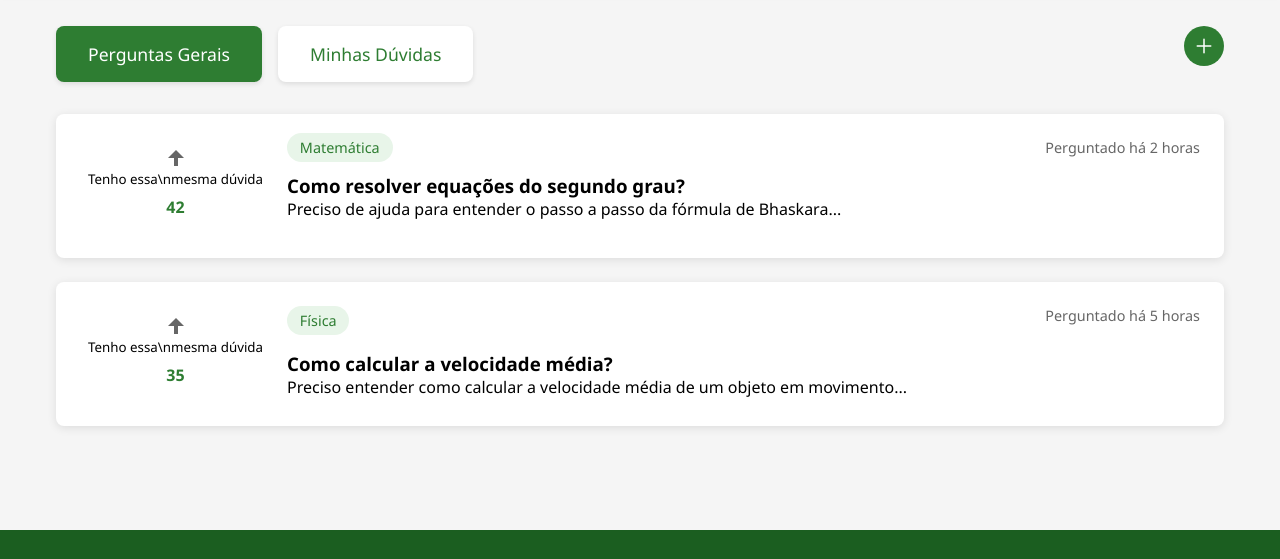
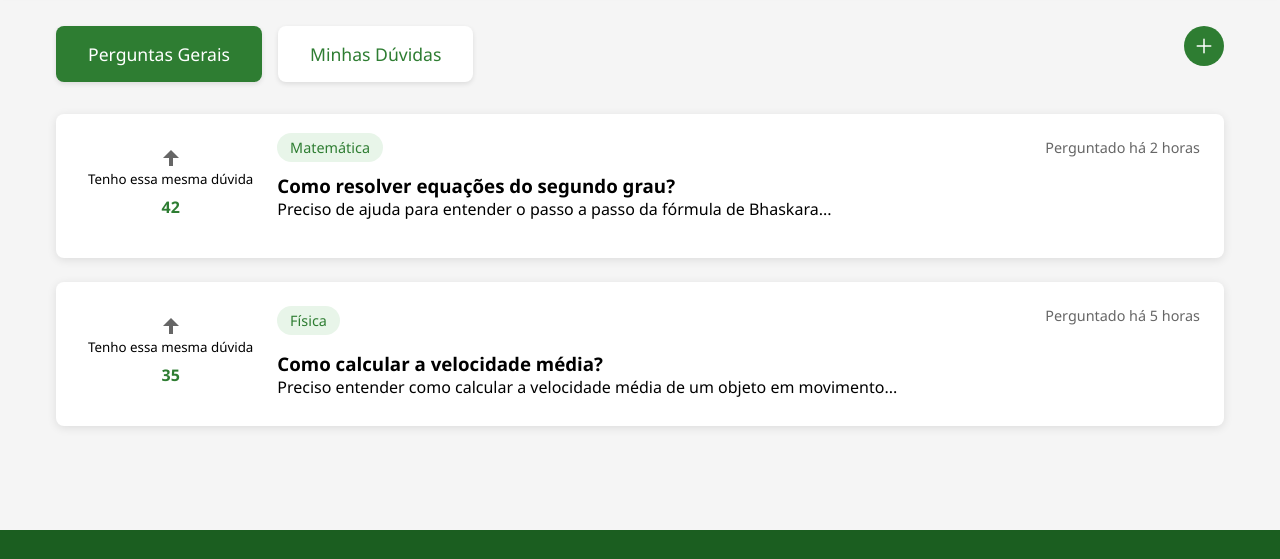
Before and after one commit to NicolasKaenan/Ragatanga, a plain HTML site: page frontend/duvidas.html in a window 1280 px wide. Shown: the part 81-640 px from the top of the page. Drawn offline with nearby package versions, Linux system fonts and the light colour scheme.

Commit message:
Correção upvote

```diff
--- a/frontend/duvidas.html
+++ b/frontend/duvidas.html
@@ -602,7 +602,7 @@
                             <svg xmlns="http://www.w3.org/2000/svg" viewBox="0 0 24 24">
                                 <path d="M12 4l-8 8h6v8h4v-8h6z" />
                             </svg>
-                            <span class="tooltiptext">Tenho essa\nmesma dúvida</span>
+                            <span class="tooltiptext">Tenho essa mesma dúvida</span>
                         </button>
                         <span class="upvote-count">42</span>
                     </div>
@@ -640,7 +640,7 @@
                             <svg xmlns="http://www.w3.org/2000/svg" viewBox="0 0 24 24">
                                 <path d="M12 4l-8 8h6v8h4v-8h6z" />
                             </svg>
-                            <span class="tooltiptext">Tenho essa\nmesma dúvida</span>
+                            <span class="tooltiptext">Tenho essa mesma dúvida</span>
                         </button>
                         <span class="upvote-count">35</span>
                     </div>
@@ -675,7 +675,7 @@
                             <svg xmlns="http://www.w3.org/2000/svg" viewBox="0 0 24 24">
                                 <path d="M12 4l-8 8h6v8h4v-8h6z" />
                             </svg>
-                            <span class="tooltiptext">Tenho essa\nmesma dúvida</span>
+                            <span class="tooltiptext">Tenho essa mesma dúvida</span>
                         </button>
                         <span class="upvote-count">5</span>
                     </div>
```
